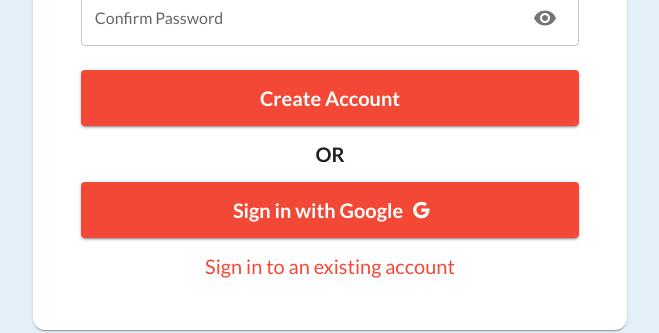
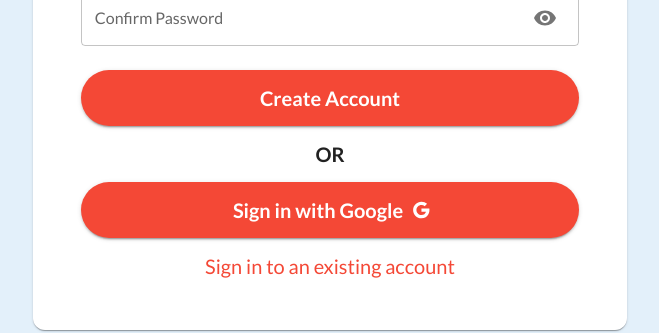
Before and after one commit to UOA-CS732-SE750-Students-2024/project-group-teal-turtles, a Next.js app in the folder frontend/: page /create-account in a window 1280 px wide. Shown: the part 412-745 px from the top of the page, without its empty margins (310-969 px from the left). Built offline with nearby package versions, Linux system fonts and the light colour scheme; no server answers.

Commit message:
feat: rounded login page buttons

```diff
--- a/frontend/src/app/create-account/page.jsx
+++ b/frontend/src/app/create-account/page.jsx
@@ -191,7 +191,7 @@ function CreateAccount() {
 						disabled={loading || googleLoading}
 						fullWidth
 						variant="contained"
-						sx={{ textTransform: "none", py: 1.5 }}
+						sx={{ textTransform: "none", py: 1.5, borderRadius: "30px" }}
 						onClick={handleCreateAccount}
 					>
 						{loading && <CircularProgress size="25px" sx={{ color: "background.paper", mr: "15px" }} />}
@@ -209,7 +209,8 @@ function CreateAccount() {
 						endIcon={<Google sx={{ mr: googleLoading ? "40px" : "0px" }} />}
 						sx={{
 							textTransform: "none",
-							py: 1.5
+							py: 1.5,
+							borderRadius: "30px"
 						}}
 						onClick={handleGoogleSignIn}
 					>
--- a/frontend/src/app/login/page.jsx
+++ b/frontend/src/app/login/page.jsx
@@ -177,7 +177,8 @@ function Login() {
 						variant="contained"
 						sx={{
 							textTransform: "none",
-							py: 1.5
+							py: 1.5,
+							borderRadius: "30px"
 						}}
 						onClick={handleSignIn}
 					>
@@ -196,7 +197,8 @@ function Login() {
 						endIcon={<Google sx={{ mr: googleLoading ? "40px" : "0px" }} />}
 						sx={{
 							textTransform: "none",
-							py: 1.5
+							py: 1.5,
+							borderRadius: "30px"
 						}}
 						onClick={handleGoogleSignIn}
 					>
```
